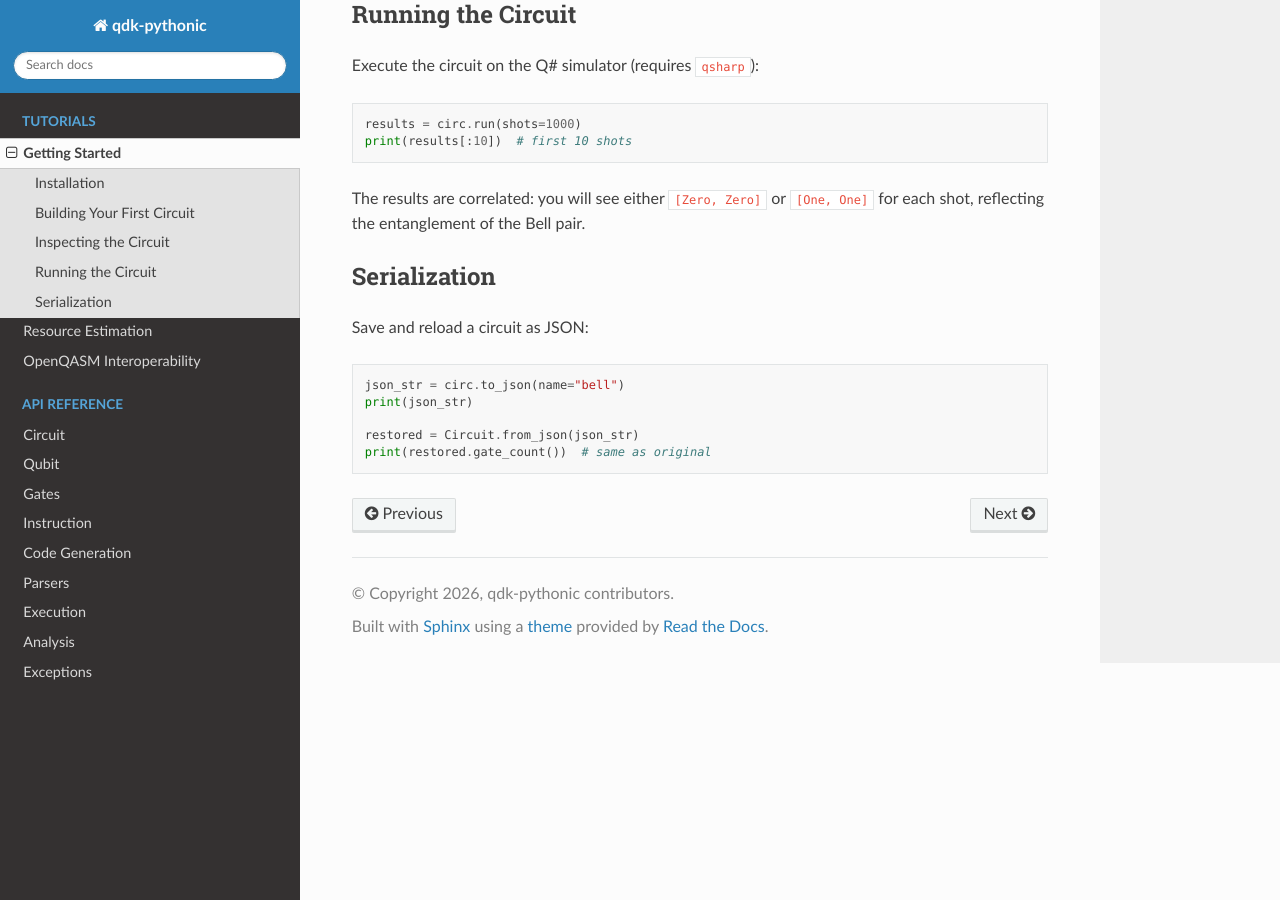
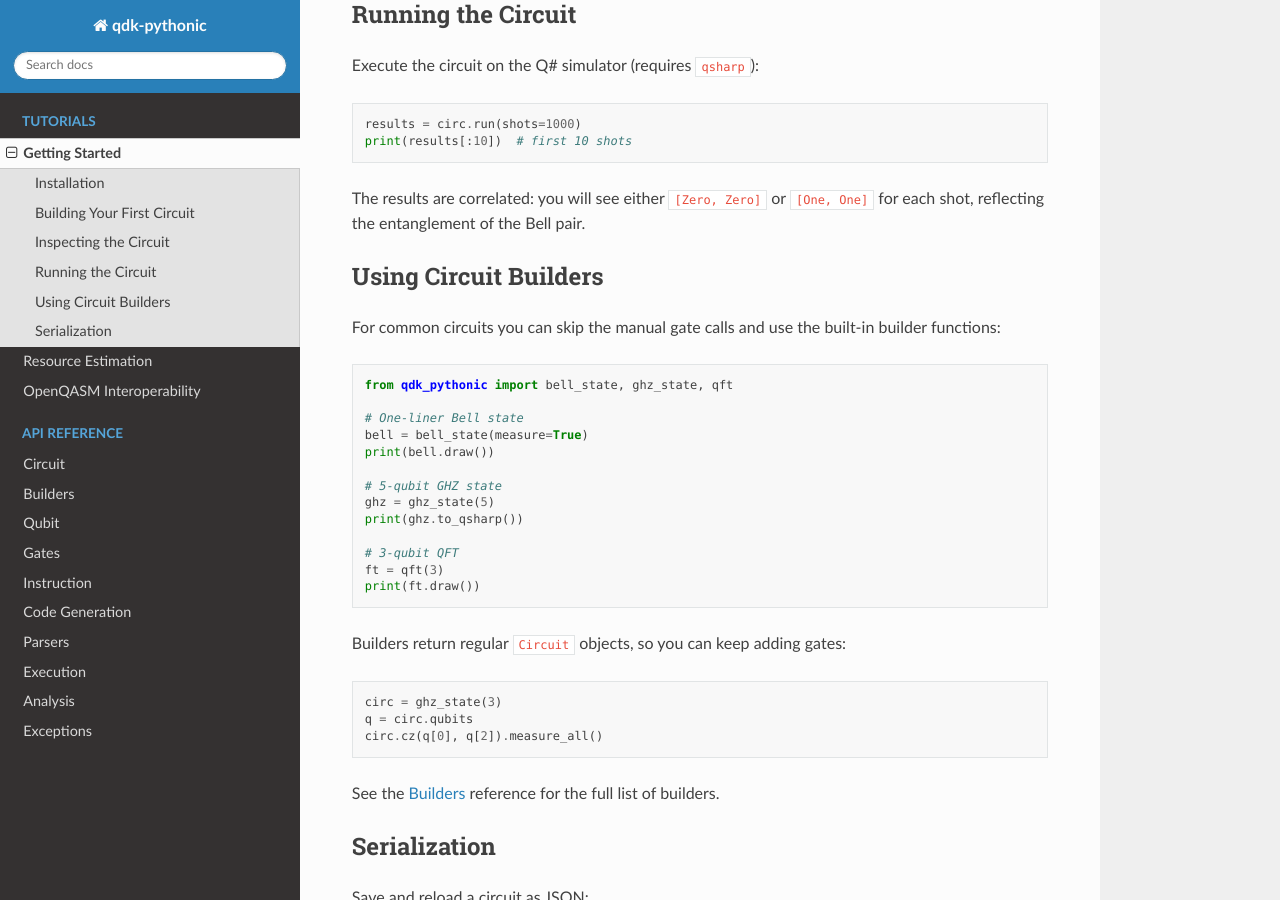
Before and after one commit to brycewestheimer/qdk-pythonic, a Sphinx documentation site: the page built from docs/tutorials/getting_started.rst, in a window 1280 px wide and 900 px high, scrolled down 1138 px. Built offline with Sphinx 7.4.7 and the Read the Docs theme 3.1.0, drawn with Linux system fonts in a browser that asks for light colours.

Commit message:
docs(builders): add API docs, notebook, and update examples
Add builders API reference page and wire into Sphinx index. Add
circuit builders notebook covering all builder functions, controlled
and adjoint modifiers, and composition. Update bell_state and
ghz_state scripts to use builder functions. Add builders section
to getting started tutorial and README features list.

```diff
--- /dev/null
+++ b/docs/api/builders.rst
@@ -0,0 +1,6 @@
+Builders
+========
+
+.. automodule:: qdk_pythonic.builders
+   :members:
+   :show-inheritance:
--- a/docs/index.rst
+++ b/docs/index.rst
@@ -31,6 +31,7 @@ quantum computing.
    :caption: API Reference
 
    api/circuit
+   api/builders
    api/qubit
    api/gates
    api/instruction
--- a/docs/tutorials/getting_started.rst
+++ b/docs/tutorials/getting_started.rst
@@ -67,6 +67,38 @@ Execute the circuit on the Q# simulator (requires ``qsharp``):
 The results are correlated: you will see either ``[Zero, Zero]`` or
 ``[One, One]`` for each shot, reflecting the entanglement of the Bell pair.
 
+Using Circuit Builders
+-----------------------
+
+For common circuits you can skip the manual gate calls and use the built-in
+builder functions:
+
+.. code-block:: python
+
+   from qdk_pythonic import bell_state, ghz_state, qft
+
+   # One-liner Bell state
+   bell = bell_state(measure=True)
+   print(bell.draw())
+
+   # 5-qubit GHZ state
+   ghz = ghz_state(5)
+   print(ghz.to_qsharp())
+
+   # 3-qubit QFT
+   ft = qft(3)
+   print(ft.draw())
+
+Builders return regular ``Circuit`` objects, so you can keep adding gates:
+
+.. code-block:: python
+
+   circ = ghz_state(3)
+   q = circ.qubits
+   circ.cz(q[0], q[2]).measure_all()
+
+See the :doc:`/api/builders` reference for the full list of builders.
+
 Serialization
 --------------
 
```
Also changed, not shown: README.md (+1 -0 lines), examples/notebooks/README.md, 3 other files.
